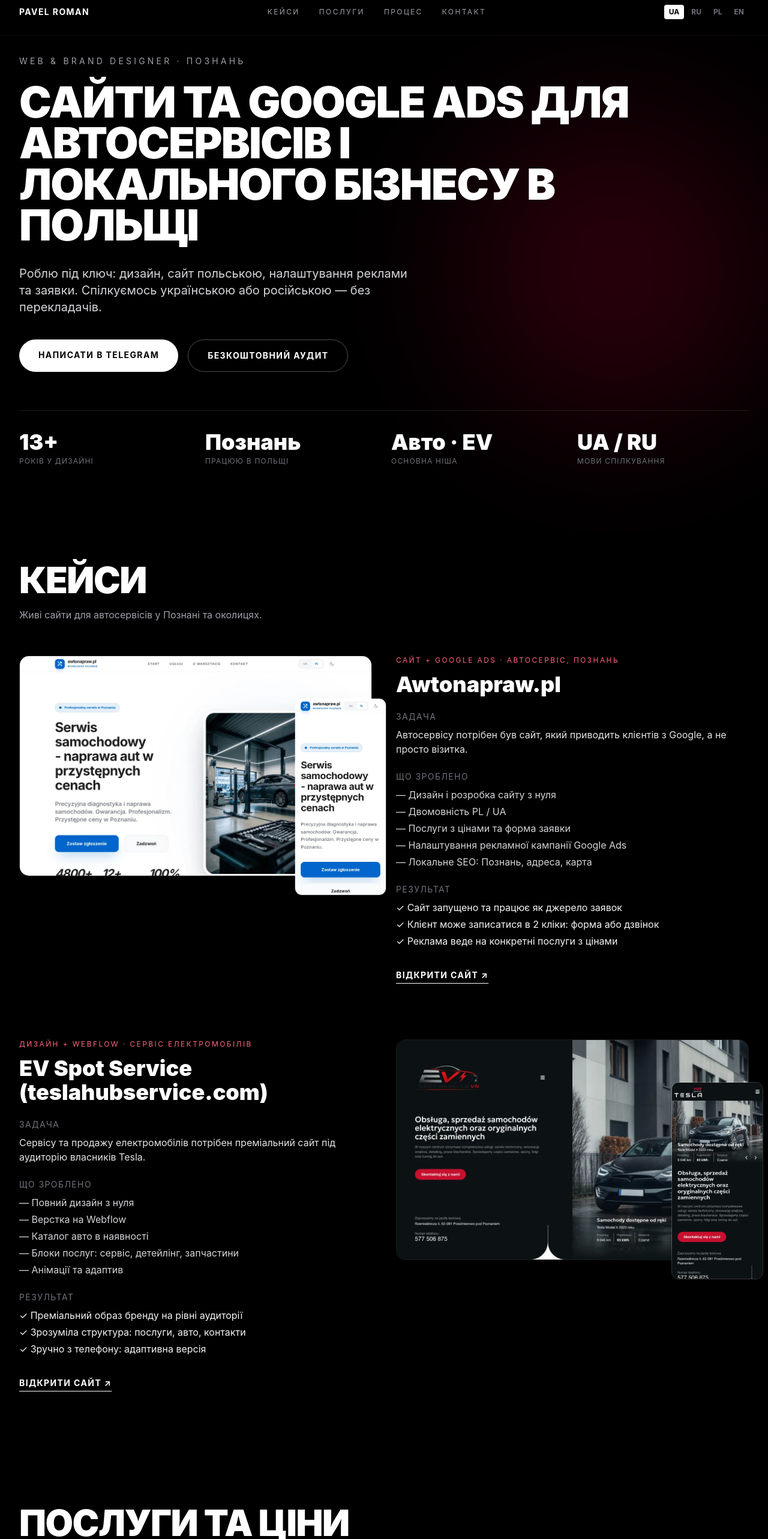
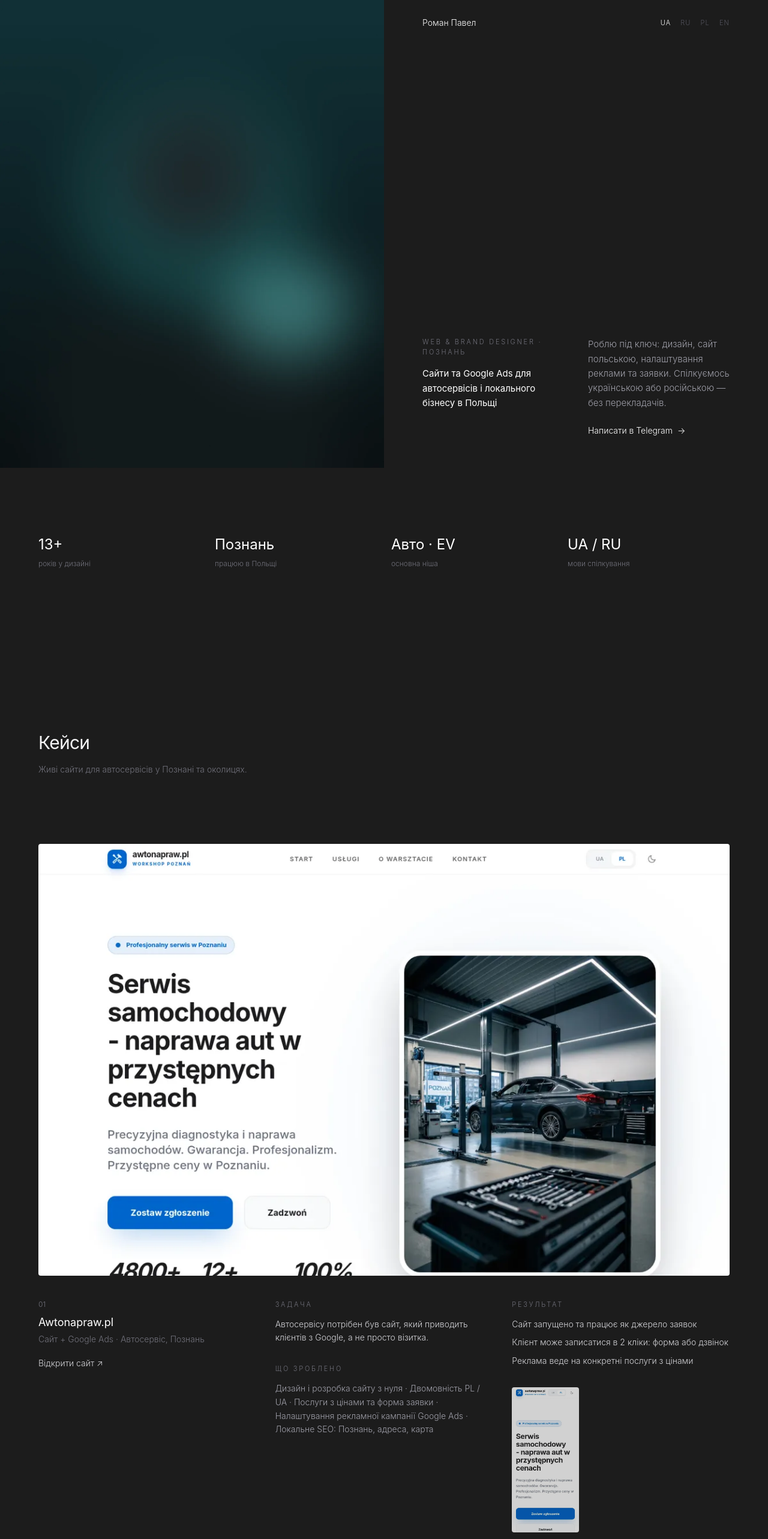
Before and after one commit to 2014romanpave/pavel-roman.com, a React (Vite) app: page / in a window 1280 px wide. Shown: the part 20-2586 px from the top of the page at 60% size. Built offline with nearby package versions, Linux system fonts and the light colour scheme.

Commit message:
Airy redesign: split-screen hero with portrait placeholder, small sentence-case typography, lighter cases/services/process/FAQ, subtle motion

```diff
--- a/index.html
+++ b/index.html
@@ -4,11 +4,11 @@
     <meta charset="UTF-8" />
     <meta name="viewport" content="width=device-width, initial-scale=1.0" />
     <link rel="icon" type="image/svg+xml" href="/favicon.svg" />
-    <meta name="theme-color" content="#000000" />
+    <meta name="theme-color" content="#1c1c1c" />
     <title>Pavel Roman</title>
     <!--head-->
   </head>
-  <body class="bg-black">
+  <body style="background:#1c1c1c">
     <div id="root"><!--app--></div>
     <script type="module" src="/src/main.tsx"></script>
   </body>
--- a/src/App.tsx
+++ b/src/App.tsx
@@ -5,71 +5,104 @@ const CASES = [
   { key: 'awto' as const, url: 'https://awtonapraw.pl/', img: '/img/cases/awtonapraw-desktop.webp', mob: '/img/cases/awtonapraw-mobile.webp' },
   { key: 'tesla' as const, url: 'https://www.teslahubservice.com/', img: '/img/cases/teslahub-desktop.webp', mob: '/img/cases/teslahub-mobile.webp' },
 ];
+const NAME: Record<Lang, string> = { ua: 'Роман Павел', ru: 'Роман Павел', pl: 'Roman Pavel', en: 'Roman Pavel' };
 
-const H2 = ({ children }: { children: React.ReactNode }) => (
-  <h2 className="text-4xl md:text-6xl font-black uppercase tracking-tight leading-none mb-4">{children}</h2>
+const Label = ({ children }: { children: React.ReactNode }) => (
+  <p className="text-[11px] uppercase tracking-[0.25em] text-zinc-500">{children}</p>
+);
+const Section = ({ id, title, sub, children }: { id?: string; title: string; sub?: string; children: React.ReactNode }) => (
+  <section id={id} className="px-6 md:px-16 py-28 md:py-40 scroll-mt-10">
+    <div className="grid md:grid-cols-12 gap-10">
+      <div className="md:col-span-4">
+        <h2 className="text-2xl md:text-3xl font-normal tracking-tight text-zinc-100">{title}</h2>
+        {sub && <p className="mt-4 text-sm text-zinc-500 max-w-xs leading-relaxed">{sub}</p>}
+      </div>
+      <div className="md:col-span-8">{children}</div>
+    </div>
+  </section>
 );
 
 export default function App({ lang }: { lang: Lang }) {
   const t = DICT[lang];
   return (
-    <div className="min-h-screen bg-black text-white font-sans selection:bg-white selection:text-black">
-      <header className="fixed top-0 inset-x-0 z-50 h-16 md:h-20 bg-black/75 backdrop-blur-lg border-b border-white/5 flex items-center justify-between px-4 md:px-8">
-        <a href={`/${lang}/`} className="uppercase tracking-widest text-sm font-bold">Pavel Roman</a>
-        <nav className="hidden md:flex gap-8 text-xs uppercase tracking-[0.2em] text-zinc-400">
-          <a href="#cases" className="hover:text-white">{t.nav.cases}</a>
-          <a href="#services" className="hover:text-white">{t.nav.services}</a>
-          <a href="#process" className="hover:text-white">{t.nav.process}</a>
-          <a href="#contact" className="hover:text-white">{t.nav.contact}</a>
-        </nav>
-        <div className="flex gap-1 text-xs font-bold">
-          {LANGS.map((l) => (
-            <a key={l} href={`/${l}/`} hrefLang={l === 'ua' ? 'uk' : l} className={`px-2 py-1 rounded ${l === lang ? 'bg-white text-black' : 'text-zinc-500 hover:text-white'}`}>{LANG_LABEL[l]}</a>
-          ))}
-        </div>
-      </header>
+    <div className="min-h-screen bg-[#1c1c1c] text-zinc-200 font-sans font-light selection:bg-white selection:text-black">
+      <main>
+        {/* HERO: split screen */}
+        <section className="grid md:grid-cols-2 min-h-[100svh]">
+          <div className="relative h-[60svh] md:h-auto overflow-hidden bg-[#0b1214]">
+            {/* TODO: replace with real photo — public/img/portrait-placeholder.webp */}
+            <img src="/img/portrait-placeholder.webp" alt={NAME[lang]} width={1200} height={1600} className="absolute inset-0 w-full h-full object-cover slow-zoom" />
+            <div className="absolute inset-0 bg-gradient-to-t from-black/40 to-transparent md:hidden" />
+          </div>
+          <div className="relative flex flex-col justify-between px-6 md:px-16 py-8 md:py-12 min-h-[70svh] md:min-h-0">
+            <header className="flex items-center justify-between fade-up">
+              <a href={`/${lang}/`} className="text-sm text-white">{NAME[lang]}</a>
+              <nav className="flex gap-4 text-[11px] tracking-widest">
+                {LANGS.map((l) => (
+                  <a key={l} href={`/${l}/`} hrefLang={l === 'ua' ? 'uk' : l} className={l === lang ? 'text-white' : 'text-zinc-600 hover:text-zinc-300 transition-colors'}>{LANG_LABEL[l]}</a>
+                ))}
+              </nav>
+            </header>
+            <nav className="hidden md:flex flex-col gap-2 text-sm text-zinc-500 fade-up" style={{ animationDelay: '.3s' }}>
+              <a href="#cases" className="self-start hover:text-white transition-colors">{t.nav.cases}</a>
+              <a href="#services" className="self-start hover:text-white transition-colors">{t.nav.services}</a>
+              <a href="#process" className="self-start hover:text-white transition-colors">{t.nav.process}</a>
+              <a href="#contact" className="self-start hover:text-white transition-colors">{t.nav.contact}</a>
+            </nav>
+            <div className="grid sm:grid-cols-2 gap-10 mt-16 md:mt-0 fade-up" style={{ animationDelay: '.5s' }}>
+              <div>
+                <p className="text-[11px] uppercase tracking-[0.25em] text-zinc-500 mb-4">{t.heroEyebrow}</p>
+                <h1 className="text-[15px] leading-relaxed text-white font-normal max-w-xs">{t.heroTitle}</h1>
+              </div>
+              <div>
+                <p className="text-[15px] leading-relaxed text-zinc-400 max-w-xs">{t.heroSub}</p>
+                <a href={CONTACTS.telegram} target="_blank" rel="noopener" className="inline-flex items-center gap-2 mt-6 text-sm text-white link-line pb-1">{t.ctaTelegram} <span aria-hidden>→</span></a>
+              </div>
+            </div>
+          </div>
+        </section>
 
-      <main>
-        {/* HERO */}
-        <section className="relative min-h-[92vh] flex flex-col justify-center px-4 md:px-8 pt-28 pb-16 max-w-7xl mx-auto">
-          <div className="absolute -z-0 top-1/4 right-0 w-[40vw] h-[40vw] rounded-full bg-rose-700/20 blur-[120px] pointer-events-none" />
-          <p className="relative text-xs md:text-sm uppercase tracking-[0.3em] text-zinc-400 mb-6">{t.heroEyebrow}</p>
-          <h1 className="relative text-4xl sm:text-5xl md:text-7xl font-black uppercase tracking-tight leading-[0.95] max-w-5xl">{t.heroTitle}</h1>
-          <p className="relative mt-8 text-lg md:text-xl text-zinc-300 max-w-2xl">{t.heroSub}</p>
-          <div className="relative mt-10 flex flex-wrap gap-4">
-            <a href={CONTACTS.telegram} target="_blank" rel="noopener" className="rounded-full bg-white text-black px-8 py-4 text-sm font-bold uppercase tracking-widest hover:bg-zinc-300 transition">{t.ctaTelegram}</a>
-            <a href="#contact" className="rounded-full border border-white/30 px-8 py-4 text-sm font-bold uppercase tracking-widest hover:border-white transition">{t.ctaAudit}</a>
-          </div>
-          <dl className="relative mt-16 grid grid-cols-2 md:grid-cols-4 gap-6 border-t border-white/10 pt-8">
+        {/* TRUST */}
+        <section className="px-6 md:px-16 py-20 md:py-28">
+          <dl className="grid grid-cols-2 md:grid-cols-4 gap-y-12 gap-x-6">
             {t.trust.map((x) => (
-              <div key={x.l}><dt className="text-2xl md:text-4xl font-black">{x.v}</dt><dd className="text-xs uppercase tracking-widest text-zinc-500 mt-1">{x.l}</dd></div>
+              <div key={x.l}><dt className="text-xl md:text-2xl text-white font-normal">{x.v}</dt><dd className="text-xs text-zinc-500 mt-2">{x.l}</dd></div>
             ))}
           </dl>
         </section>
 
         {/* CASES */}
-        <section id="cases" className="px-4 md:px-8 py-24 max-w-7xl mx-auto scroll-mt-20">
-          <H2>{t.casesTitle}</H2>
-          <p className="text-zinc-400 mb-14">{t.casesSub}</p>
-          <div className="flex flex-col gap-24">
+        <section id="cases" className="px-6 md:px-16 py-28 md:py-40 scroll-mt-10">
+          <div className="mb-20 md:mb-28 max-w-md">
+            <h2 className="text-2xl md:text-3xl font-normal tracking-tight text-zinc-100">{t.casesTitle}</h2>
+            <p className="mt-4 text-sm text-zinc-500 leading-relaxed">{t.casesSub}</p>
+          </div>
+          <div className="flex flex-col gap-32 md:gap-48">
             {CASES.map((c, i) => {
               const d = t.cases[c.key];
               return (
-                <article key={c.key} className="grid md:grid-cols-2 gap-10 items-start">
-                  <a href={c.url} target="_blank" rel="noopener" className={`relative block ${i % 2 ? 'md:order-2' : ''}`}>
-                    <img src={c.img} alt={d.title} width={1200} height={750} loading="lazy" className="w-full rounded-2xl border border-white/10" />
-                    <img src={c.mob} alt="" width={390} height={844} loading="lazy" className="absolute -bottom-8 -right-2 md:-right-6 w-[26%] rounded-xl border border-white/20 shadow-2xl" />
+                <article key={c.key} className="group">
+                  <a href={c.url} target="_blank" rel="noopener" className="relative block overflow-hidden rounded-sm">
+                    <img src={c.img} alt={d.title} width={1200} height={750} loading="lazy" className="w-full transition-transform duration-[1.2s] ease-out group-hover:scale-[1.02]" />
                   </a>
-                  <div>
-                    <p className="text-xs uppercase tracking-[0.2em] text-rose-400 mb-3">{d.tag}</p>
-                    <h3 className="text-2xl md:text-4xl font-black mb-6">{d.title}</h3>
-                    <p className="text-sm uppercase tracking-widest text-zinc-500">{t.taskL}</p>
-                    <p className="text-zinc-200 mt-2 mb-6">{d.task}</p>
-                    <p className="text-sm uppercase tracking-widest text-zinc-500">{t.didL}</p>
-                    <ul className="mt-2 mb-6 space-y-1 text-zinc-300">{d.did.map((x) => <li key={x}>— {x}</li>)}</ul>
-                    <p className="text-sm uppercase tracking-widest text-zinc-500">{t.resultL}</p>
-                    <ul className="mt-2 mb-8 space-y-1 text-zinc-100">{d.result.map((x) => <li key={x}>✓ {x}</li>)}</ul>
-                    <a href={c.url} target="_blank" rel="noopener" className="text-sm font-bold uppercase tracking-widest underline underline-offset-8 hover:text-zinc-300">{t.visit} ↗</a>
+                  <div className="grid md:grid-cols-12 gap-8 mt-8 md:mt-10">
+                    <div className="md:col-span-4">
+                      <p className="text-xs text-zinc-500">0{i + 1}</p>
+                      <h3 className="mt-2 text-lg text-white font-normal">{d.title}</h3>
+                      <p className="mt-1 text-sm text-zinc-500">{d.tag}</p>
+                      <a href={c.url} target="_blank" rel="noopener" className="inline-block mt-5 text-sm text-zinc-300 link-line pb-1">{t.visit} ↗</a>
+                    </div>
+                    <div className="md:col-span-4 text-sm leading-relaxed">
+                      <Label>{t.taskL}</Label>
+                      <p className="mt-3 text-zinc-300">{d.task}</p>
+                      <div className="mt-8"><Label>{t.didL}</Label></div>
+                      <p className="mt-3 text-zinc-400">{d.did.join(' · ')}</p>
+                    </div>
+                    <div className="md:col-span-4 text-sm leading-relaxed">
+                      <Label>{t.resultL}</Label>
+                      <ul className="mt-3 space-y-2 text-zinc-300">{d.result.map((x) => <li key={x}>{x}</li>)}</ul>
+                      <img src={c.mob} alt="" width={390} height={844} loading="lazy" className="hidden md:block mt-8 w-28 rounded-sm opacity-80 group-hover:opacity-100 transition-opacity duration-700" />
+                    </div>
                   </div>
                 </article>
               );
@@ -77,80 +110,66 @@ export default function App({ lang }: { lang: Lang }) {
           </div>
         </section>
 
-        {/* SERVICES */}
-        <section id="services" className="px-4 md:px-8 py-24 max-w-7xl mx-auto scroll-mt-20">
-          <H2>{t.servicesTitle}</H2>
-          <p className="text-zinc-400 mb-14">{t.servicesSub}</p>
-          <div className="grid md:grid-cols-3 gap-6">
-            {t.packs.map((p, i) => (
-              <div key={p.name} className={`rounded-2xl p-8 border flex flex-col ${i === 0 ? 'border-white bg-white/5' : 'border-white/10'}`}>
-                {i === 0 && <span className="self-start text-[10px] uppercase tracking-widest bg-white text-black rounded-full px-3 py-1 mb-4 font-bold">{t.popular}</span>}
-                <h3 className="text-xl font-bold">{p.name}</h3>
-                <p className="mt-4 text-3xl font-black">{t.from} {p.price}</p>
-                <p className="text-xs uppercase tracking-widest text-zinc-500 mt-1">{p.term}</p>
-                <ul className="mt-6 space-y-2 text-zinc-300 text-sm flex-1">{p.items.map((x) => <li key={x}>— {x}</li>)}</ul>
-                <a href="#contact" className="mt-8 text-center rounded-full border border-white/30 py-3 text-xs font-bold uppercase tracking-widest hover:bg-white hover:text-black transition">{t.nav.contact}</a>
+        <Section id="services" title={t.servicesTitle} sub={t.servicesSub}>
+          <div className="divide-y divide-white/[0.06]">
+            {t.packs.map((p) => (
+              <div key={p.name} className="group grid md:grid-cols-8 gap-4 py-10 first:pt-0">
+                <div className="md:col-span-3">
+                  <h3 className="text-lg text-white font-normal">{p.name}</h3>
+                  <p className="mt-2 text-sm text-zinc-500">{t.from} {p.price} · {p.term}</p>
+                </div>
+                <p className="md:col-span-5 text-sm text-zinc-400 leading-relaxed">{p.items.join(' · ')}</p>
               </div>
             ))}
           </div>
-        </section>
+        </Section>
 
-        {/* PROCESS */}
-        <section id="process" className="px-4 md:px-8 py-24 max-w-7xl mx-auto scroll-mt-20">
-          <H2>{t.processTitle}</H2>
-          <ol className="grid md:grid-cols-4 gap-8 mt-12">
+        <Section id="process" title={t.processTitle}>
+          <ol className="grid sm:grid-cols-2 gap-x-12 gap-y-14">
             {t.steps.map((s, i) => (
-              <li key={s.t} className="border-t border-white/20 pt-6">
-                <span className="text-5xl font-black text-zinc-700">0{i + 1}</span>
-                <h3 className="text-lg font-bold mt-3">{s.t}</h3>
-                <p className="text-zinc-400 mt-2 text-sm">{s.d}</p>
+              <li key={s.t}>
+                <span className="text-xs text-zinc-600">0{i + 1}</span>
+                <h3 className="mt-2 text-white font-normal">{s.t}</h3>
+                <p className="mt-2 text-sm text-zinc-500 leading-relaxed max-w-xs">{s.d}</p>
               </li>
             ))}
           </ol>
-        </section>
+        </Section>
 
-        {/* ABOUT + FAQ */}
-        <section className="px-4 md:px-8 py-24 max-w-7xl mx-auto grid md:grid-cols-2 gap-16">
-          <div>
-            <H2>{t.aboutTitle}</H2>
-            <p className="text-zinc-300 text-lg mt-6">{t.aboutText}</p>
-            <a href={CONTACTS.behance} target="_blank" rel="noopener" className="inline-block mt-6 text-sm font-bold uppercase tracking-widest underline underline-offset-8">Behance ↗</a>
+        <Section title={t.aboutTitle}>
+          <p className="text-lg md:text-xl leading-relaxed text-zinc-300 max-w-2xl">{t.aboutText}</p>
+          <a href={CONTACTS.behance} target="_blank" rel="noopener" className="inline-block mt-8 text-sm text-zinc-300 link-line pb-1">Behance ↗</a>
+        </Section>
+
+        <Section title={t.faqTitle}>
+          <div className="max-w-2xl">
+            {t.faq.map((f) => (
+              <details key={f.q} className="group py-6 border-b border-white/[0.06] first:pt-0">
+                <summary className="cursor-pointer list-none flex justify-between gap-6 text-zinc-200 hover:text-white transition-colors">{f.q}<span className="text-zinc-600 transition-transform duration-300 group-open:rotate-45">+</span></summary>
+                <p className="mt-4 text-sm text-zinc-500 leading-relaxed">{f.a}</p>
+              </details>
+            ))}
           </div>
-          <div>
-            <H2>{t.faqTitle}</H2>
-            <div className="mt-6 divide-y divide-white/10">
-              {t.faq.map((f) => (
-                <details key={f.q} className="py-4 group">
-                  <summary className="cursor-pointer font-bold list-none flex justify-between">{f.q}<span className="group-open:rotate-45 transition">+</span></summary>
-                  <p className="text-zinc-400 mt-3">{f.a}</p>
-                </details>
-              ))}
-            </div>
-          </div>
-        </section>
+        </Section>
 
-        {/* CONTACT */}
-        <section id="contact" className="px-4 md:px-8 py-24 max-w-7xl mx-auto grid md:grid-cols-2 gap-16 scroll-mt-20">
-          <div>
-            <H2>{t.contactTitle}</H2>
-            <p className="text-zinc-400 mt-4 mb-10">{t.contactSub}</p>
-            <ul className="space-y-4 text-lg">
-              <li><a href={CONTACTS.telegram} target="_blank" rel="noopener" className="hover:text-zinc-300">Telegram · {CONTACTS.telegramHandle}</a></li>
-              <li><a href={CONTACTS.whatsapp} target="_blank" rel="noopener" className="hover:text-zinc-300">WhatsApp · {CONTACTS.phone}</a></li>
-              <li><a href={`mailto:${CONTACTS.email}`} className="hover:text-zinc-300">{CONTACTS.email}</a></li>
+        <section id="contact" className="grid md:grid-cols-2 scroll-mt-10">
+          <div className="px-6 md:px-16 py-28 md:py-40 bg-[#161616]">
+            <h2 className="text-2xl md:text-3xl font-normal tracking-tight text-zinc-100">{t.contactTitle}</h2>
+            <p className="mt-4 text-sm text-zinc-500 max-w-xs leading-relaxed">{t.contactSub}</p>
+            <ul className="mt-12 space-y-3 text-sm">
+              <li><a href={CONTACTS.telegram} target="_blank" rel="noopener" className="link-line pb-1 text-white">Telegram {CONTACTS.telegramHandle}</a></li>
+              <li><a href={CONTACTS.whatsapp} target="_blank" rel="noopener" className="link-line pb-1 text-zinc-400 hover:text-white">WhatsApp {CONTACTS.phone}</a></li>
+              <li><a href={`mailto:${CONTACTS.email}`} className="link-line pb-1 text-zinc-400 hover:text-white">{CONTACTS.email}</a></li>
             </ul>
           </div>
-          <ContactForm t={t} lang={lang} />
+          <div className="px-6 md:px-16 py-20 md:py-40"><ContactForm t={t} lang={lang} /></div>
         </section>
       </main>
 
-      <footer className="border-t border-white/10 px-4 md:px-8 py-10 text-xs uppercase tracking-widest text-zinc-500 flex flex-col md:flex-row justify-between gap-4 pb-28 md:pb-10">
+      <footer className="px-6 md:px-16 py-10 text-xs text-zinc-600 flex flex-col md:flex-row justify-between gap-2">
         <span>© 2026 {t.footer}</span>
         <span>Web & Brand Design · Google Ads</span>
       </footer>
-
-      {/* mobile sticky CTA */}
-      <a href={CONTACTS.telegram} target="_blank" rel="noopener" className="md:hidden fixed bottom-4 inset-x-4 z-50 rounded-full bg-white text-black text-center py-4 text-sm font-bold uppercase tracking-widest shadow-2xl">{t.ctaTelegram}</a>
     </div>
   );
 }
--- a/src/index.css
+++ b/src/index.css
@@ -69,3 +69,11 @@
 }
 
 @import url('https://fonts.googleapis.com/css2?family=Inter:wght@400;700;900&display=swap');
+
+@keyframes fade-up { from { opacity: 0; transform: translateY(12px); } to { opacity: 1; transform: none; } }
+@keyframes slow-zoom { from { transform: scale(1.08); } to { transform: scale(1); } }
+.fade-up { animation: fade-up 1.2s cubic-bezier(.2,.7,.2,1) both; }
+.slow-zoom { animation: slow-zoom 2.4s cubic-bezier(.2,.7,.2,1) both; }
+.link-line { background: linear-gradient(currentColor,currentColor) 0 100% / 0 1px no-repeat; transition: background-size .5s ease; }
+.link-line:hover { background-size: 100% 1px; }
+html { scroll-behavior: smooth; }
```
Also changed, not shown: src/components/ContactForm.tsx (+9 -10 lines), public/img/portrait-placeholder.webp (added), 1 other file (tests, documents, lock files or other folders).
